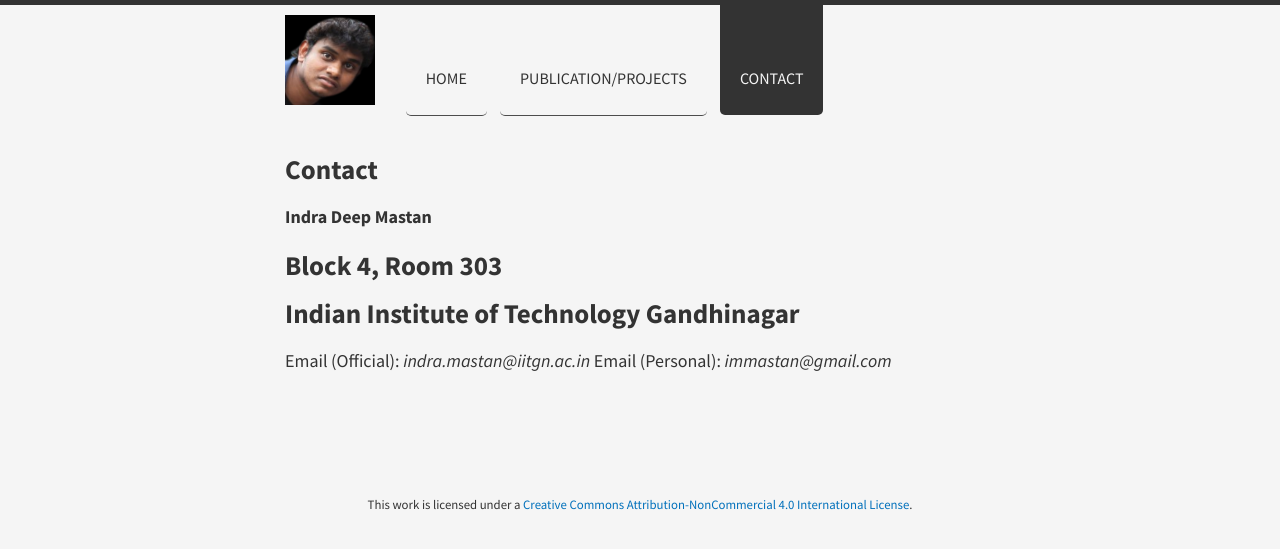
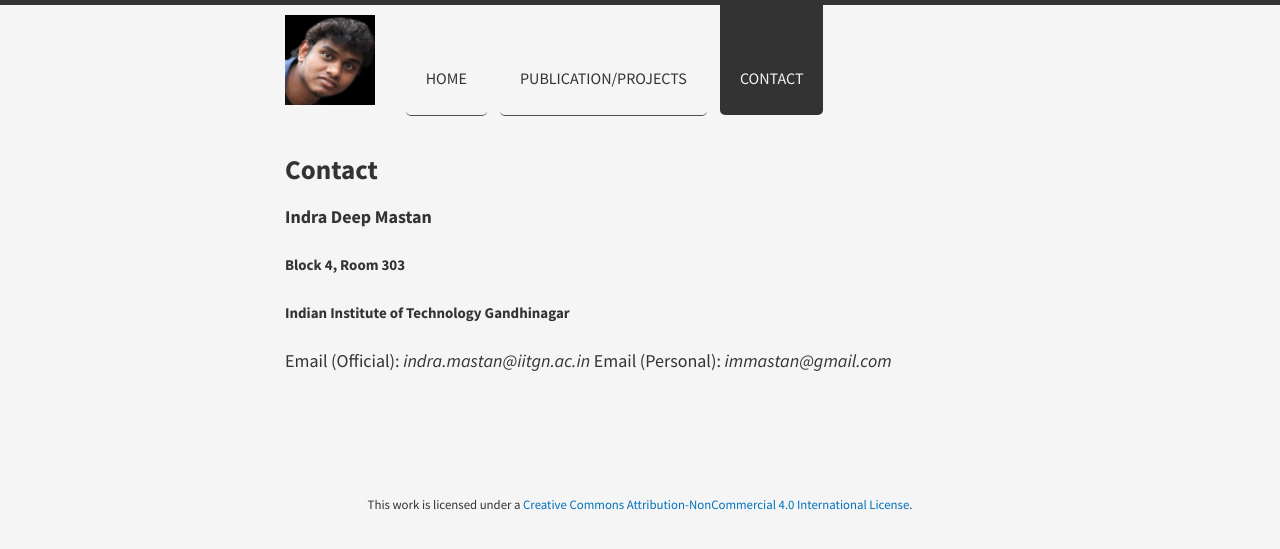
Before and after one commit to indramastan/indradeepmastan, a Jekyll site: the page built from contact/index.md, in a window 1280 px wide. Shown: the top 549 px of the page. Built offline with Jekyll 4.4.1, drawn with Linux system fonts in a browser that asks for light colours; nearby versions of some CDN libraries.

```diff
--- a/contact/index.md
+++ b/contact/index.md
@@ -4,8 +4,8 @@ title: Contact
 ---
 
 #### Indra Deep Mastan
-## Block 4, Room 303
-## Indian Institute of Technology Gandhinagar
+##### Block 4, Room 303
+##### Indian Institute of Technology Gandhinagar
 
 Email (Official): *indra.mastan@iitgn.ac.in*
 Email (Personal): *immastan@gmail.com*
```
